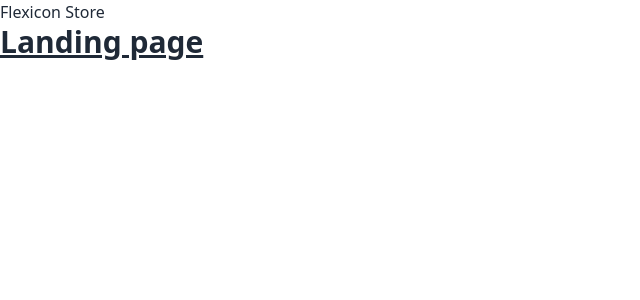
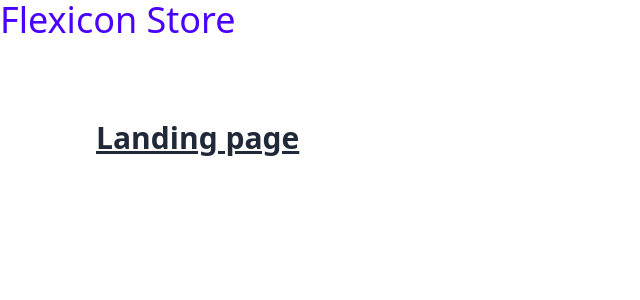
Before and after one commit to Omoefe-Ugboma/my-eproduct, a React (Vite) app: page / in a window 1280 px wide. Shown: the top 300 px of the page, without its empty margins (0-640 px from the left). Built offline with nearby package versions, Linux system fonts and the light colour scheme.

Commit message:
Made Custom Classes

```diff
--- a/src/index.css
+++ b/src/index.css
@@ -1,3 +1,9 @@
 @tailwind base;
 @tailwind components;
 @tailwind utilities;
+
+/* @layer components {
+    .align-element {
+        @apply mx-auto max-w-6xl px-8;
+    }
+} */
--- a/src/pages/HomeLayout.jsx
+++ b/src/pages/HomeLayout.jsx
@@ -4,9 +4,12 @@ const HomeLayout = () => {
   return (
      <>
        <nav>
-        <span>Flexicon Store</span>
+        <span  className='text-4xl text-primary'>Flexicon Store</span>
        </nav>
+       <section className='mx-auto max-w-6xl px-8 py-20'>
        <Outlet/>
+       </section>
+
      </>
   )
 }
```
